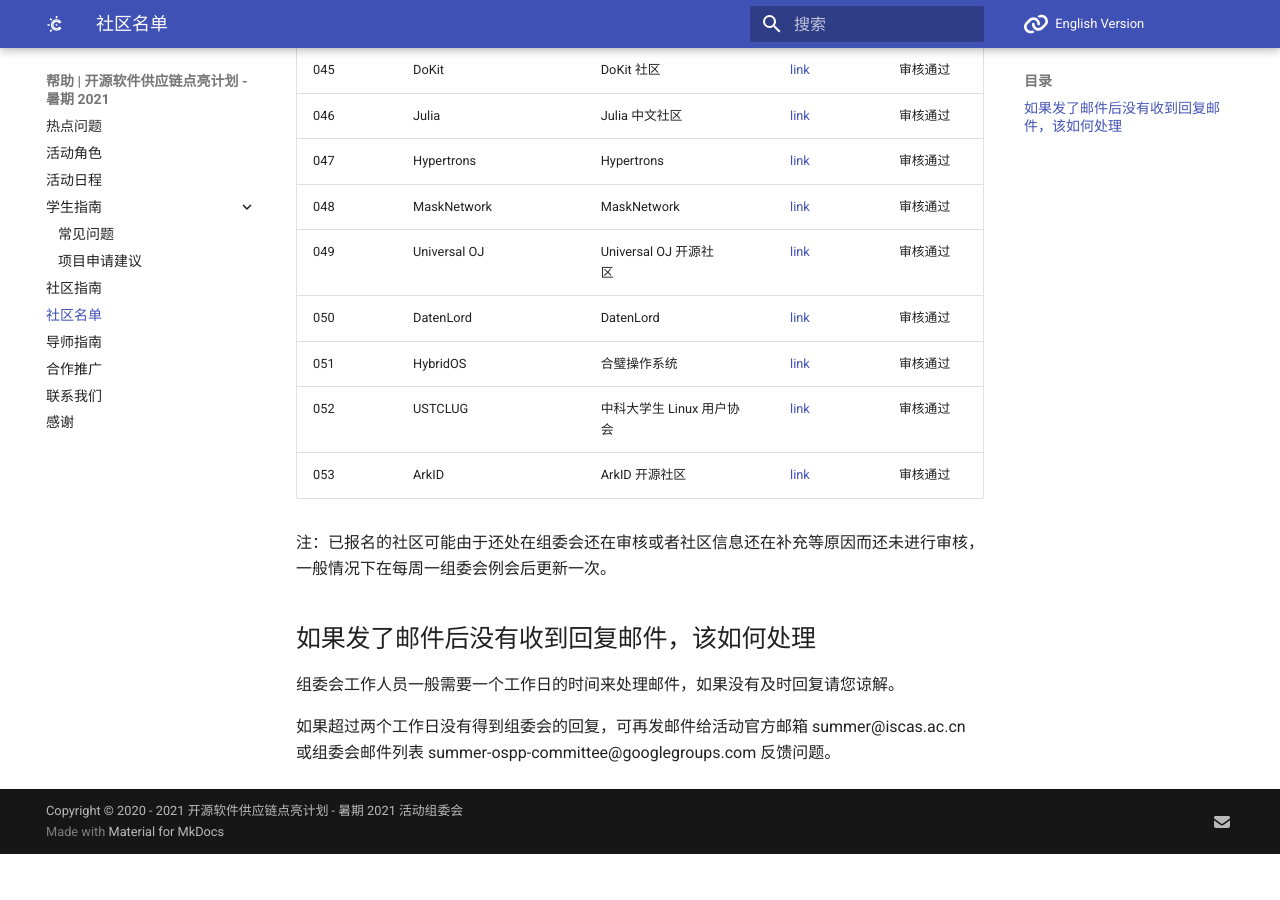
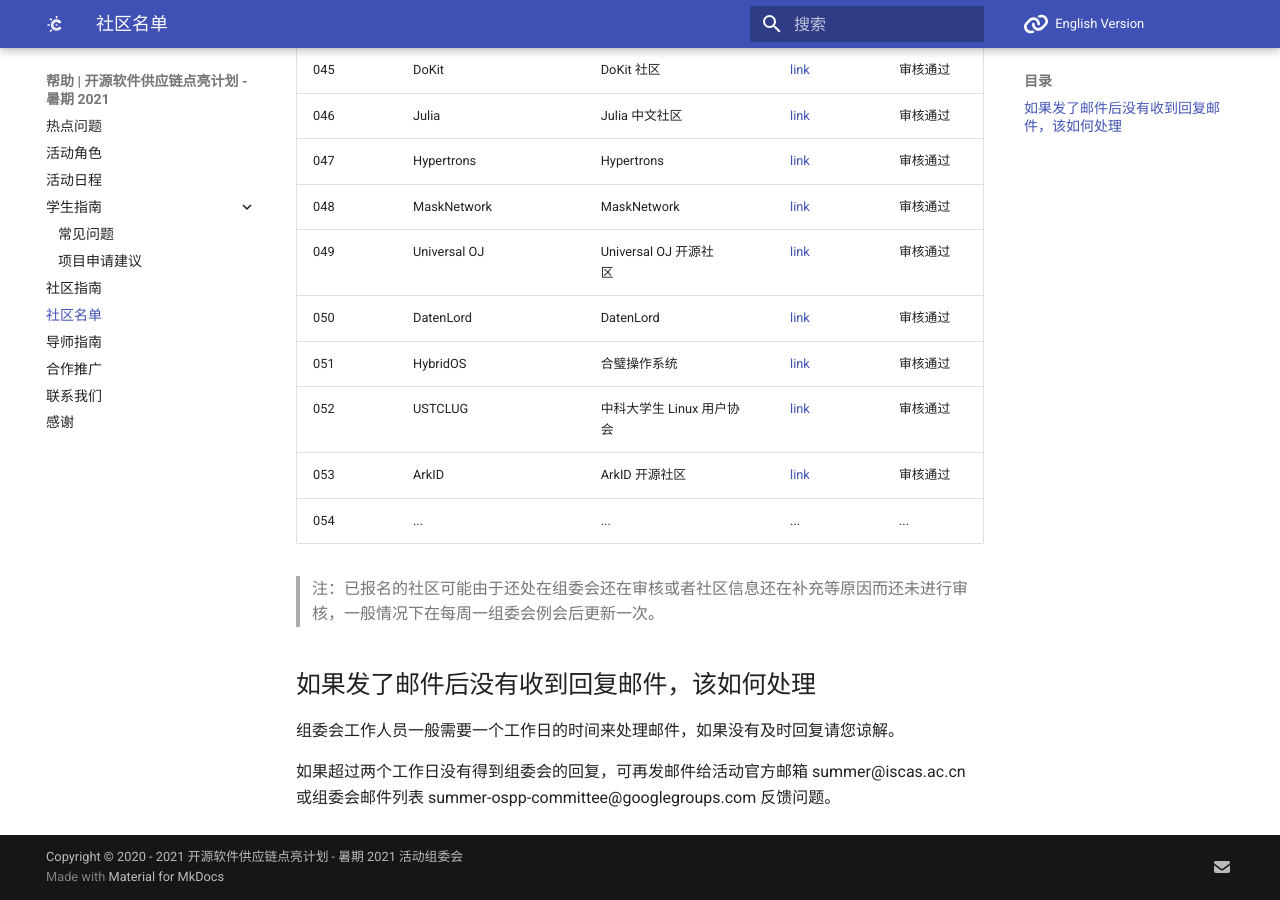
Before and after one commit to summer-ospp/help, an MkDocs documentation site: the page built from docs/communities-list.md, in a window 1280 px wide and 900 px high, scrolled down 2415 px. Built offline with MkDocs 1.6.1 and Material for MkDocs 9.7.7, drawn with Linux system fonts in a browser that asks for light colours; comment, search, counter and statistics services are not loaded; before the commit the page ends 3269 px from its top, so only the background shows below that.

Commit message:
Update communities-list.md

```diff
--- a/docs/communities-list.md
+++ b/docs/communities-list.md
@@ -59,8 +59,9 @@
 | 051  | HybridOS      | 合璧操作系统                   | [link]( https://hybridos.fmsoft.cn/)                   | 审核通过    |
 | 052  | USTCLUG              | 中科大学生 Linux 用户协会            | [link]( https://lug.ustc.edu.cn/)    | 审核通过    |
 | 053  | ArkID               | ArkID 开源社区                | [link]( https://www.longguikeji.com/product/arkid   )            | 审核通过    |
+| 054  | ...               | ...                | ...         | ...    |
 
-注：已报名的社区可能由于还处在组委会还在审核或者社区信息还在补充等原因而还未进行审核，一般情况下在每周一组委会例会后更新一次。
+> 注：已报名的社区可能由于还处在组委会还在审核或者社区信息还在补充等原因而还未进行审核，一般情况下在每周一组委会例会后更新一次。
 
 ## 如果发了邮件后没有收到回复邮件，该如何处理
 
```
